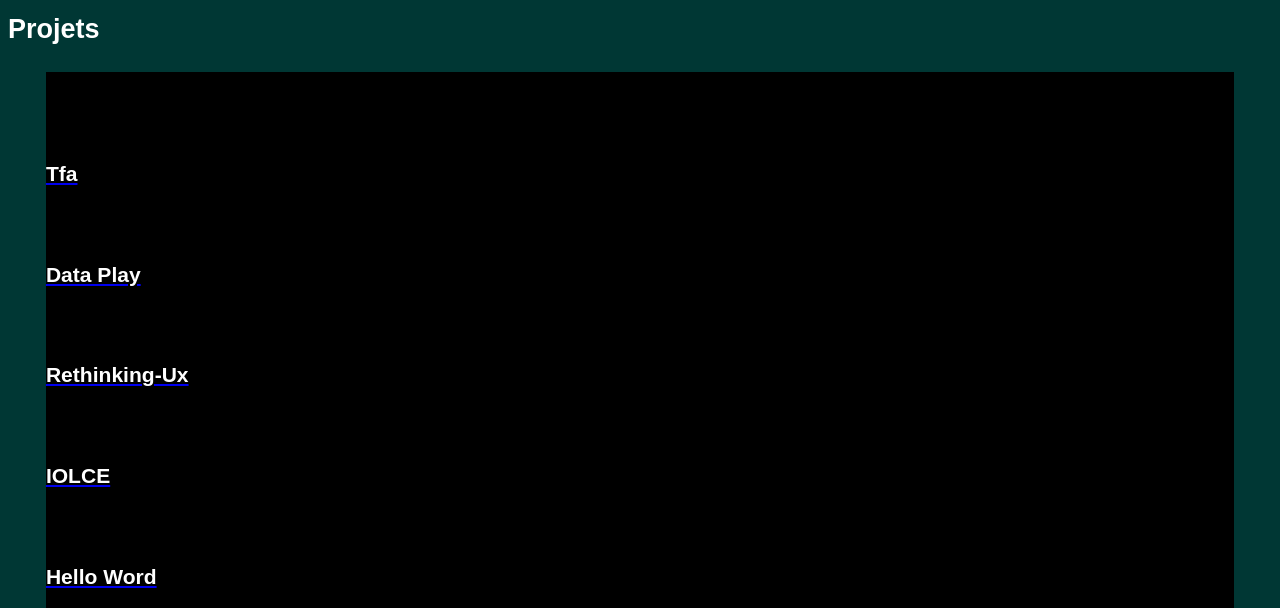
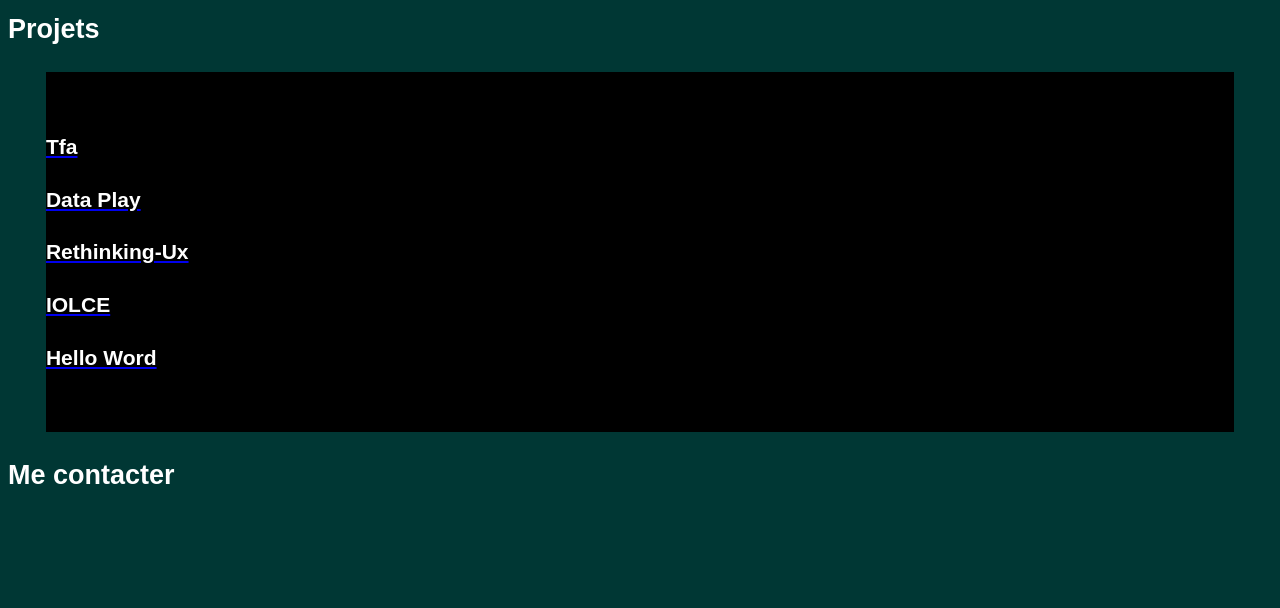
Before and after one commit to Daku-ju/landing-page, a website: page src/index.html in a window 1280 px wide. Shown: the part 192-800 px from the top of the page. Drawn offline with nearby package versions, Linux system fonts and the light colour scheme; files that its build step writes are made by us from their sources.

Commit message:
suppression d'une class

```diff
--- a/src/index.html
+++ b/src/index.html
@@ -33,22 +33,22 @@
 
     <h2 id="projets" class="title title--nrm">Projets</h2>
     <div class="proj">
-      <a class="proj proj--tfa" href="https://julie-corbeel.be/projets/tfa/" target="_blank">
+      <a class="proj--tfa" href="https://julie-corbeel.be/projets/tfa/" target="_blank">
         <h3 class="title title-ptt">Tfa</h3>
       </a>
-      <a class="proj proj--data" href="https://julie-corbeel.be/projets/dataplay/" target="_blank">
+      <a class="proj--data" href="https://julie-corbeel.be/projets/dataplay/" target="_blank">
         <h3 class="title title-ptt">Data Play</h3>
       </a>
 
-      <a class="proj proj--rux" href="https://julie-corbeel.be/projets/rethinking-ux/" target="_blank">
+      <a class="proj--rux" href="https://julie-corbeel.be/projets/rethinking-ux/" target="_blank">
         <h3 class="title title-ptt">Rethinking-Ux</h3>
       </a>
 
-      <a class="proj proj--iolce" href="https://julie-corbeel.be/projets/iolce/" target="_blank">
+      <a class="proj--iolce" href="https://julie-corbeel.be/projets/iolce/" target="_blank">
         <h3 class="title title-ptt">IOLCE</h3>
       </a>
 
-      <a class="proj proj--hello" href="https://julie-corbeel.be/projets/helloworld/" target="_blank">
+      <a class="proj--hello" href="https://julie-corbeel.be/projets/helloworld/" target="_blank">
         <h3 class="title title-ptt">Hello Word</h3>
       </a>
 
```
